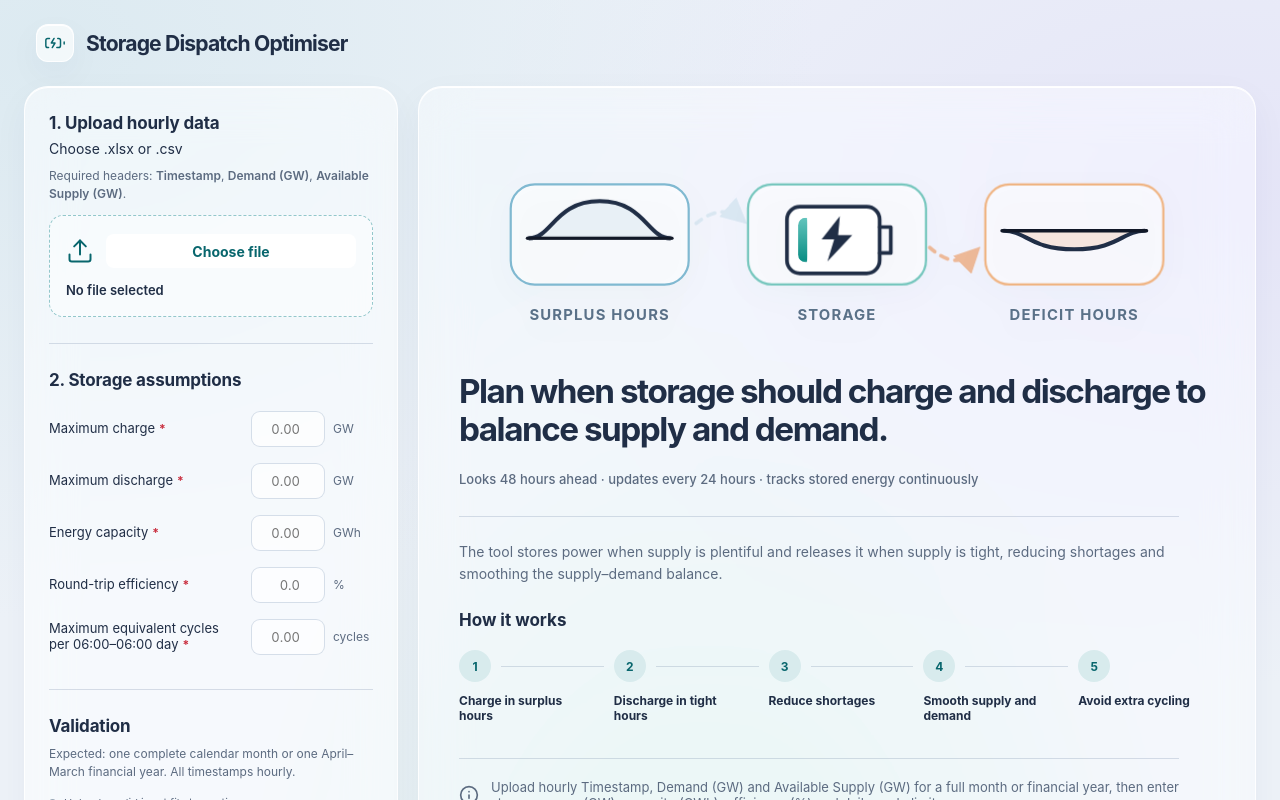
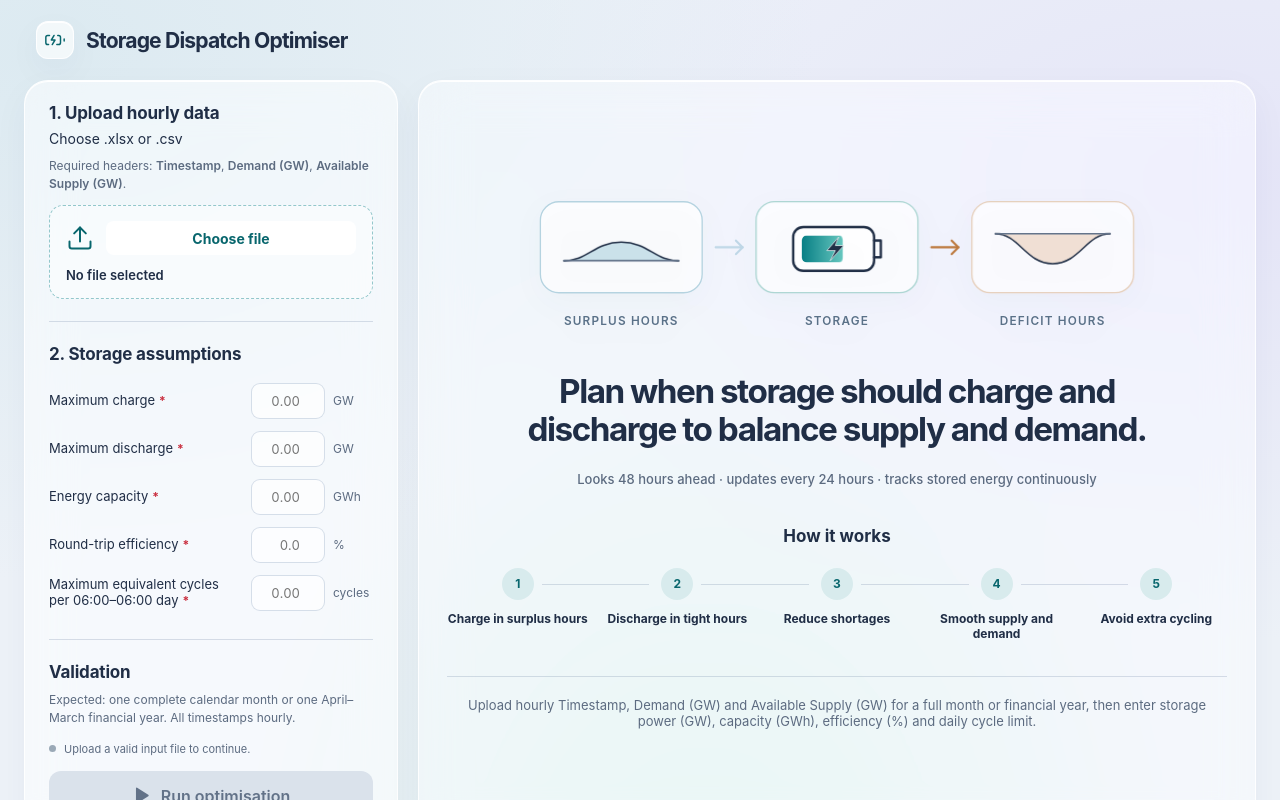
Before and after one commit to prashantbhamu/storage-adequacy-planner, a React (Vite) app in the folder frontend/: page / in a window 1280 px wide. Shown: the top 800 px of the page. Built offline with nearby package versions, Linux system fonts and the light colour scheme.

Commit message:
Refine centered workspace and balanced storage-flow animation

```diff
--- a/frontend/src/App.tsx
+++ b/frontend/src/App.tsx
@@ -6,7 +6,6 @@ import {
   ChevronRight,
   CircleAlert,
   FileSpreadsheet,
-  Info,
   Play,
   RotateCcw,
   Upload,
@@ -121,47 +120,51 @@ function StorageFlowGraphic() {
     >
       <svg viewBox="0 0 356 88" aria-hidden="true">
         <defs>
-          <linearGradient id="stored-energy" x1="0" y1="1" x2="0" y2="0">
-            <stop offset="0%" stopColor="#078c82" />
-            <stop offset="100%" stopColor="#63c5bd" />
+          <linearGradient id="stored-energy" x1="0" y1="0" x2="1" y2="0">
+            <stop offset="0%" stopColor="#087f85" />
+            <stop offset="100%" stopColor="#67c7bf" />
           </linearGradient>
           <clipPath id="battery-window">
-            <rect x="157" y="22" width="42" height="24" rx="4" />
+            <rect x="157" y="24" width="38" height="16" rx="3" />
           </clipPath>
-          <marker id="charge-arrow" markerWidth="7" markerHeight="7" refX="6" refY="3.5" orient="auto">
-            <path d="M0 0L7 3.5L0 7Z" fill="#237ca5" />
-          </marker>
-          <marker id="discharge-arrow" markerWidth="7" markerHeight="7" refX="6" refY="3.5" orient="auto">
-            <path d="M0 0L7 3.5L0 7Z" fill="#e77828" />
-          </marker>
         </defs>
 
         <g className="profile-panel surplus-panel">
-          <rect className="profile-frame" x="2" y="4" width="96" height="54" rx="13" />
-          <path className="profile-area surplus-area" d="M12 33C24 33 26 13 50 13C74 13 76 33 88 33H12Z" />
-          <path className="supply-wave" d="M12 33C24 33 26 13 50 13C74 13 76 33 88 33" />
-          <path className="demand-line" d="M11 33H89" />
+          <rect className="profile-frame" x="2" y="4" width="96" height="54" rx="11" />
+          <g className="surplus-profile">
+            <path className="profile-area surplus-area" d="M16 39C30 39 34 17 50 17C66 17 70 39 84 39Z" />
+            <path className="supply-wave" d="M16 39C30 39 34 17 50 17C66 17 70 39 84 39" />
+          </g>
+          <path className="demand-line" d="M16 39H84" />
         </g>
 
-        <path className="flow-arrow flow-arrow-charge" d="M102 25C112 17 120 17 128 24" markerEnd="url(#charge-arrow)" />
+        <g className="flow-arrow flow-arrow-charge">
+          <path className="flow-track" d="M106 31H122" />
+          <path d="M118 27L122 31L118 35" />
+        </g>
 
         <g className="flow-battery storage-panel">
-          <rect className="profile-frame" x="130" y="4" width="96" height="54" rx="13" />
-          <rect className="battery-shell" x="151" y="16" width="50" height="36" rx="7" />
-          <path className="battery-terminal" d="M201 27H207V41H201" />
+          <rect className="profile-frame" x="130" y="4" width="96" height="54" rx="11" />
+          <rect className="battery-shell" x="152" y="19" width="48" height="26" rx="6" />
+          <path className="battery-terminal" d="M200 27H204V37H200" />
           <g clipPath="url(#battery-window)">
-            <rect className="flow-battery-level" x="157" y="22" width="42" height="24" rx="4" />
+            <rect className="flow-battery-level" x="157" y="24" width="38" height="16" rx="3" />
           </g>
-          <path className="flow-bolt" d="M180 20L169 34H176L172 47L187 31H179Z" />
+          <path className="flow-bolt" d="M179 25L172 33H177L174 39L182 30H177Z" />
         </g>
 
-        <path className="flow-arrow flow-arrow-discharge" d="M228 38C238 47 246 47 254 39" markerEnd="url(#discharge-arrow)" />
+        <g className="flow-arrow flow-arrow-discharge">
+          <path className="flow-track" d="M234 31H250" />
+          <path d="M246 27L250 31L246 35" />
+        </g>
 
         <g className="profile-panel deficit-panel">
-          <rect className="profile-frame" x="258" y="4" width="96" height="54" rx="13" />
-          <path className="profile-area deficit-area" d="M268 29C280 29 282 49 306 49C330 49 332 29 344 29H268Z" />
-          <path className="supply-wave" d="M268 29C280 29 282 49 306 49C330 49 332 29 344 29" />
-          <path className="demand-line" d="M267 29H345" />
+          <rect className="profile-frame" x="258" y="4" width="96" height="54" rx="11" />
+          <g className="deficit-profile">
+            <path className="profile-area deficit-area" d="M272 23C286 23 290 45 306 45C322 45 326 23 340 23Z" />
+            <path className="supply-wave" d="M272 23C286 23 290 45 306 45C322 45 326 23 340 23" />
+          </g>
+          <path className="demand-line" d="M272 23H340" />
         </g>
 
         <text x="50" y="77">SURPLUS HOURS</text>
@@ -178,10 +181,6 @@ function EmptyWorkspace() {
       <StorageFlowGraphic />
       <h2>Plan when storage should charge and discharge to balance supply and demand.</h2>
       <div className="method-lock">Looks 48 hours ahead · updates every 24 hours · tracks stored energy continuously</div>
-      <p>
-        The tool stores power when supply is plentiful and releases it when supply is tight,
-        reducing shortages and smoothing the supply–demand balance.
-      </p>
       <h3>How it works</h3>
       <ol className="method-sequence">
         {METHOD_STEPS.map((step, index) => (
@@ -192,7 +191,6 @@ function EmptyWorkspace() {
         ))}
       </ol>
       <div className="empty-note">
-        <Info size={20} />
         <span>Upload hourly Timestamp, Demand (GW) and Available Supply (GW) for a full month or financial year, then enter storage power (GW), capacity (GWh), efficiency (%) and daily cycle limit.</span>
       </div>
     </section>
--- a/frontend/src/styles.css
+++ b/frontend/src/styles.css
@@ -393,16 +393,16 @@ select:focus-visible,
 .empty-workspace {
   display: flex;
   flex-direction: column;
-  align-items: flex-start;
+  align-items: center;
   justify-content: center;
   min-height: 100%;
-  padding: 42px 40px;
-  text-align: left;
+  padding: 42px 28px;
+  text-align: center;
 }
 
 .storage-flow-art {
-  width: min(100%, 660px);
-  margin: 0 0 32px;
+  width: min(100%, 600px);
+  margin: 0 0 28px;
   align-self: center;
   filter: drop-shadow(0 8px 14px rgba(11, 43, 80, 0.04));
 }
@@ -414,76 +414,79 @@ select:focus-visible,
 }
 
 .profile-frame {
-  fill: rgba(255, 255, 255, 0.54);
-  stroke: #c6d5e2;
-  stroke-width: 1.2;
+  fill: rgba(255, 255, 255, 0.68);
+  stroke: #c5d6e2;
+  stroke-width: 0.8;
 }
 
 .surplus-panel .profile-frame {
-  stroke: #80b9d1;
+  stroke: #b5d3e0;
 }
 
 .storage-panel .profile-frame {
-  stroke: #75c6bd;
+  stroke: #a9d4d1;
 }
 
 .deficit-panel .profile-frame {
-  stroke: #efb381;
+  stroke: #e5ceba;
 }
 
 .demand-line {
   fill: none;
-  stroke: #111827;
+  stroke: #64748b;
   stroke-linecap: round;
-  stroke-width: 1.8;
+  stroke-width: 1;
 }
 
 .supply-wave {
   fill: none;
   stroke: var(--navy);
   stroke-linecap: round;
-  stroke-width: 2.2;
+  stroke-width: 1.5;
+  vector-effect: non-scaling-stroke;
 }
 
-.surplus-panel .supply-wave {
-  animation: surplus-wave-cycle 6s ease-in-out infinite;
+.surplus-profile {
+  transform-box: view-box;
+  transform-origin: 50px 39px;
+  animation: surplus-wave-cycle 8s ease-in-out infinite;
 }
 
-.deficit-panel .supply-wave {
-  animation: deficit-wave-cycle 6s ease-in-out infinite;
+.deficit-profile {
+  transform-box: view-box;
+  transform-origin: 306px 23px;
+  animation: deficit-wave-cycle 8s ease-in-out infinite;
 }
 
 .surplus-area {
-  fill: rgba(35, 124, 165, 0.38);
-  animation: surplus-area-cycle 6s ease-in-out infinite;
+  fill: rgba(45, 137, 171, 0.23);
 }
 
 .deficit-area {
-  fill: rgba(231, 120, 40, 0.38);
-  animation: deficit-area-cycle 6s ease-in-out infinite;
+  fill: rgba(205, 134, 74, 0.23);
 }
 
 .flow-arrow {
   fill: none;
   stroke-linecap: round;
-  stroke-width: 2;
-  stroke-dasharray: 4 4;
+  stroke-linejoin: round;
+  stroke-width: 1.3;
 }
 
 .flow-arrow-charge {
   stroke: #237ca5;
-  animation: charge-phase 6s ease-in-out infinite, energy-flow 0.75s linear infinite;
+  animation: charge-phase 8s ease-in-out infinite;
 }
 
 .flow-arrow-discharge {
-  stroke: #e77828;
-  animation: discharge-phase 6s ease-in-out infinite, energy-flow 0.75s linear infinite;
+  stroke: #bc793e;
+  animation: discharge-phase 8s ease-in-out infinite;
 }
 
 .flow-battery .battery-shell {
-  fill: #ffffff;
+  fill: rgba(255, 255, 255, 0.65);
   stroke: var(--navy);
-  stroke-width: 2;
+  stroke-width: 1.4;
 }
 
 .flow-battery .battery-terminal {
@@ -491,7 +494,7 @@ select:focus-visible,
   stroke: var(--navy);
   stroke-linecap: round;
   stroke-linejoin: round;
-  stroke-width: 2;
+  stroke-width: 1.4;
 }
 
 .flow-battery .flow-battery-level {
@@ -499,71 +502,56 @@ select:focus-visible,
   stroke: none;
   transform-box: fill-box;
   transform-origin: left center;
-  animation: battery-cycle 6s ease-in-out infinite;
+  animation: battery-cycle 8s ease-in-out infinite;
 }
 
 .flow-battery .flow-bolt {
   fill: var(--navy);
   stroke: #ffffff;
-  stroke-width: 0.7;
+  stroke-width: 0.4;
 }
 
 .storage-flow-art text {
   fill: #5a7188;
   font-family: -apple-system, BlinkMacSystemFont, "Segoe UI", sans-serif;
-  font-size: 8px;
-  font-weight: 750;
-  letter-spacing: 0.08em;
+  font-size: 7px;
+  font-weight: 600;
+  letter-spacing: 0.1em;
   text-anchor: middle;
 }
 
-@keyframes energy-flow {
-  to { stroke-dashoffset: -16; }
-}
-
 @keyframes surplus-wave-cycle {
-  0%, 5%, 100% { d: path("M12 33C24 33 26 13 50 13C74 13 76 33 88 33"); }
-  45%, 52% { d: path("M12 33C24 33 26 23 50 23C74 23 76 33 88 33"); }
-  94% { d: path("M12 33C24 33 26 13 50 13C74 13 76 33 88 33"); }
-}
-
-@keyframes surplus-area-cycle {
-  0%, 5%, 100% { d: path("M12 33C24 33 26 13 50 13C74 13 76 33 88 33H12Z"); opacity: 0.8; }
-  45%, 52% { d: path("M12 33C24 33 26 23 50 23C74 23 76 33 88 33H12Z"); opacity: 0.38; }
-  94% { d: path("M12 33C24 33 26 13 50 13C74 13 76 33 88 33H12Z"); opacity: 0.18; }
+  0%, 6%, 100% { transform: scaleY(1); }
+  44%, 94% { transform: scaleY(0.5); }
 }
 
 @keyframes deficit-wave-cycle {
-  0%, 50%, 100% { d: path("M268 29C280 29 282 49 306 49C330 49 332 29 344 29"); }
-  94% { d: path("M268 29C280 29 282 39 306 39C330 39 332 29 344 29"); }
-}
-
-@keyframes deficit-area-cycle {
-  0%, 50%, 100% { d: path("M268 29C280 29 282 49 306 49C330 49 332 29 344 29H268Z"); opacity: 0.18; }
-  58% { opacity: 0.8; }
-  94% { d: path("M268 29C280 29 282 39 306 39C330 39 332 29 344 29H268Z"); opacity: 0.38; }
+  0%, 52%, 100% { transform: scaleY(1); }
+  90%, 94% { transform: scaleY(0.5); }
 }
 
 @keyframes charge-phase {
-  0%, 5%, 48%, 100% { opacity: 0.12; }
-  12%, 40% { opacity: 1; }
+  0%, 48%, 100% { opacity: 0.25; }
+  6%, 40% { opacity: 1; }
 }
 
 @keyframes discharge-phase {
-  0%, 50%, 96%, 100% { opacity: 0.12; }
-  58%, 90% { opacity: 1; }
+  0%, 48%, 96%, 100% { opacity: 0.25; }
+  54%, 86% { opacity: 1; }
 }
 
 @keyframes battery-cycle {
-  0%, 5%, 100% { transform: scaleX(0.12); }
-  45%, 52% { transform: scaleX(1); }
-  94% { transform: scaleX(0.12); }
+  0%, 6%, 100% { transform: scaleX(0.08); }
+  44%, 52% { transform: scaleX(1); }
+  90%, 94% { transform: scaleX(0.08); }
 }
 
 @media (prefers-reduced-motion: reduce) {
   .surplus-area,
   .deficit-area,
   .supply-wave,
+  .surplus-profile,
+  .deficit-profile,
   .flow-arrow,
   .flow-battery .flow-battery-level {
     animation: none;
@@ -575,6 +563,7 @@ select:focus-visible,
 }
 
 .empty-workspace h2 {
+  max-width: 100%;
   margin: 0 0 20px;
   color: var(--navy);
   font-size: clamp(28px, 2.6vw, 42px);
@@ -591,18 +580,8 @@ select:focus-visible,
   font-weight: 500;
 }
 
-.empty-workspace > p {
-  max-width: 720px;
-  margin: 26px 0;
-  padding-top: 24px;
-  border-top: 1px solid var(--line);
-  color: var(--slate);
-  font-size: 14px;
-  line-height: 1.55;
-}
-
 .empty-workspace h3 {
-  margin: 0 0 20px;
+  margin: 36px 0 22px;
   font-size: 17px;
 }
 
@@ -610,7 +589,7 @@ select:focus-visible,
   display: grid;
   grid-template-columns: repeat(5, minmax(92px, 1fr));
   gap: 18px;
-  width: min(820px, 100%);
+  width: min(1000px, 100%);
   margin: 0;
   padding: 0;
   list-style: none;
@@ -620,7 +599,7 @@ select:focus-visible,
   position: relative;
   display: flex;
   flex-direction: column;
-  align-items: flex-start;
+  align-items: center;
   gap: 11px;
   min-height: 76px;
   padding: 0;
@@ -630,7 +609,7 @@ select:focus-visible,
 .method-sequence li:not(:last-child)::after {
   position: absolute;
   top: 16px;
-  left: 42px;
+  left: calc(50% + 24px);
   width: calc(100% - 34px);
   border-top: 1px solid var(--line);
   content: "";
@@ -659,16 +638,19 @@ select:focus-visible,
   display: flex;
   align-items: center;
   gap: 12px;
-  width: min(720px, 100%);
+  width: 100%;
+  justify-content: center;
   margin-top: 32px;
   padding: 20px 0 0;
   border-top: 1px solid var(--line);
   color: var(--slate);
-  text-align: left;
+  text-align: center;
   font-size: 13px;
 }
 
-.empty-note svg { flex: 0 0 auto; }
+/* Let short explanations use the pane's full width before wrapping. */
+.empty-note span { min-width: 0; }
+.empty-workspace h2, .method-lock { text-wrap: balance; }
 
 .loading-state {
   display: flex;
@@ -1195,6 +1177,8 @@ td b {
   }
 
   .method-sequence li::after { display: none; }
+  .method-sequence li:last-child { grid-column: 1 / -1; }
+  .empty-note span { text-wrap: balance; }
   .storage-flow-art { margin-bottom: 20px; }
 
   .results-workspace {
@@ -1255,6 +1239,13 @@ td b {
   }
 }
 
+@media (min-width: 1200px) and (max-height: 960px) {
+  .app-shell { grid-template-rows: 80px minmax(0, 1fr) 48px; }
+  .rail-section { padding-block: 22px; }
+  .number-row { min-height: 48px; }
+  .upload-box { min-height: 94px; padding-block: 14px; }
+}
+
 @supports not (backdrop-filter: blur(1px)) {
   .control-rail, .workspace { background: #f5f8fc; }
 }
```
